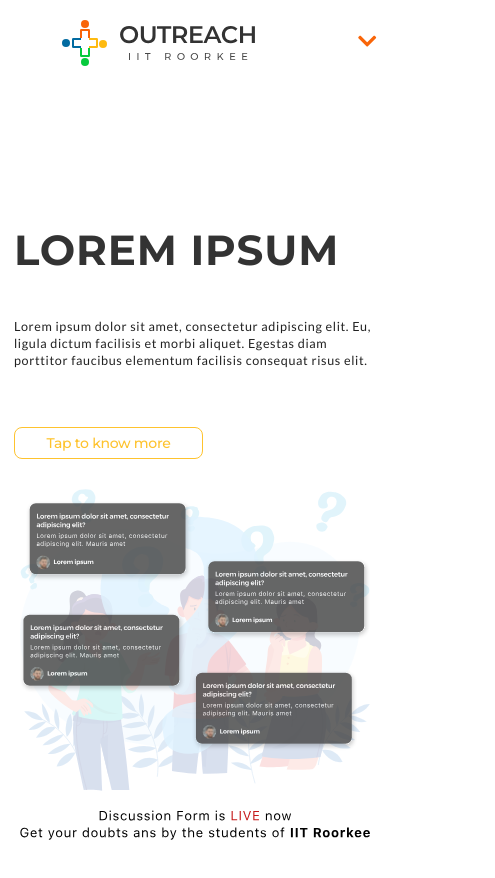
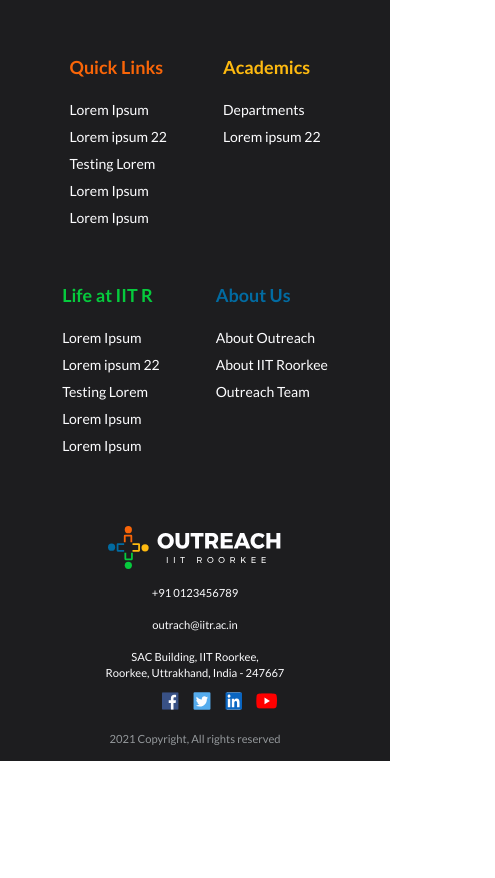
Before and after one commit to Outreach-IITR/Outreach_Website_Frontend, a React (Create React App) app: page / in a window 390 px wide. Shown: the top 878 px of the page, 495 px wide, since content can reach past the window. After the commit the page ends 844 px from the top, so only its background shows below. Built offline with nearby package versions, Linux system fonts and the light colour scheme.

Commit message:
Footer_responsive_done_2

```diff
--- a/src/App.js
+++ b/src/App.js
@@ -10,10 +10,10 @@ import Blog from './Components/Homepage/Blog';
 function App() {
   return (
     <div>
-      <Navbar />
+      {/* <Navbar />
       <Homepage />
       <Updates />
-      <Blog />
+      <Blog /> */}
       <Footer/>
     </div>
   );
--- a/src/Components/Footer/Footer.css
+++ b/src/Components/Footer/Footer.css
@@ -111,7 +111,6 @@
 @media (max-width: 85rem) {
   .main-footer {
     flex-direction: column;
-    padding-right: 3rem;
   }
   .section-one {
     margin-left: 0rem;
@@ -119,15 +118,45 @@
 
   .section-three {
     align-items: center;
+    margin-left: auto;
+    margin-right: auto;
   }
   .footer-right-text {
-    margin-left: -2.5rem;
+    padding: 0;
     text-align: center;
   }
   .icons {
-    margin-left: 3rem;
+    /* margin-left: 3rem; */
+    align-items: center;
   }
   .footer-column {
     padding-bottom: 2rem;
+    padding-left: 2rem;
+    padding-right: 2rem;
   }
+  #outreach_logo {
+    align-items: center;
+    padding-top: 2rem;
+    display: block;
+    margin-left: auto;
+    margin-right: auto;
+  }
+
+  #footer-life {
+    padding-top: 1rem;
+    margin-left: 2rem;
+  }
+
+  #footer-about-us {
+    padding-top: 1rem;
+    margin-left: 2rem;
+  }
+  #footer-quick-links {
+    margin-left: 2rem;
+  }
+
+  #footer-academics {
+    margin-left: 2rem;
+  }
+
 }
```
